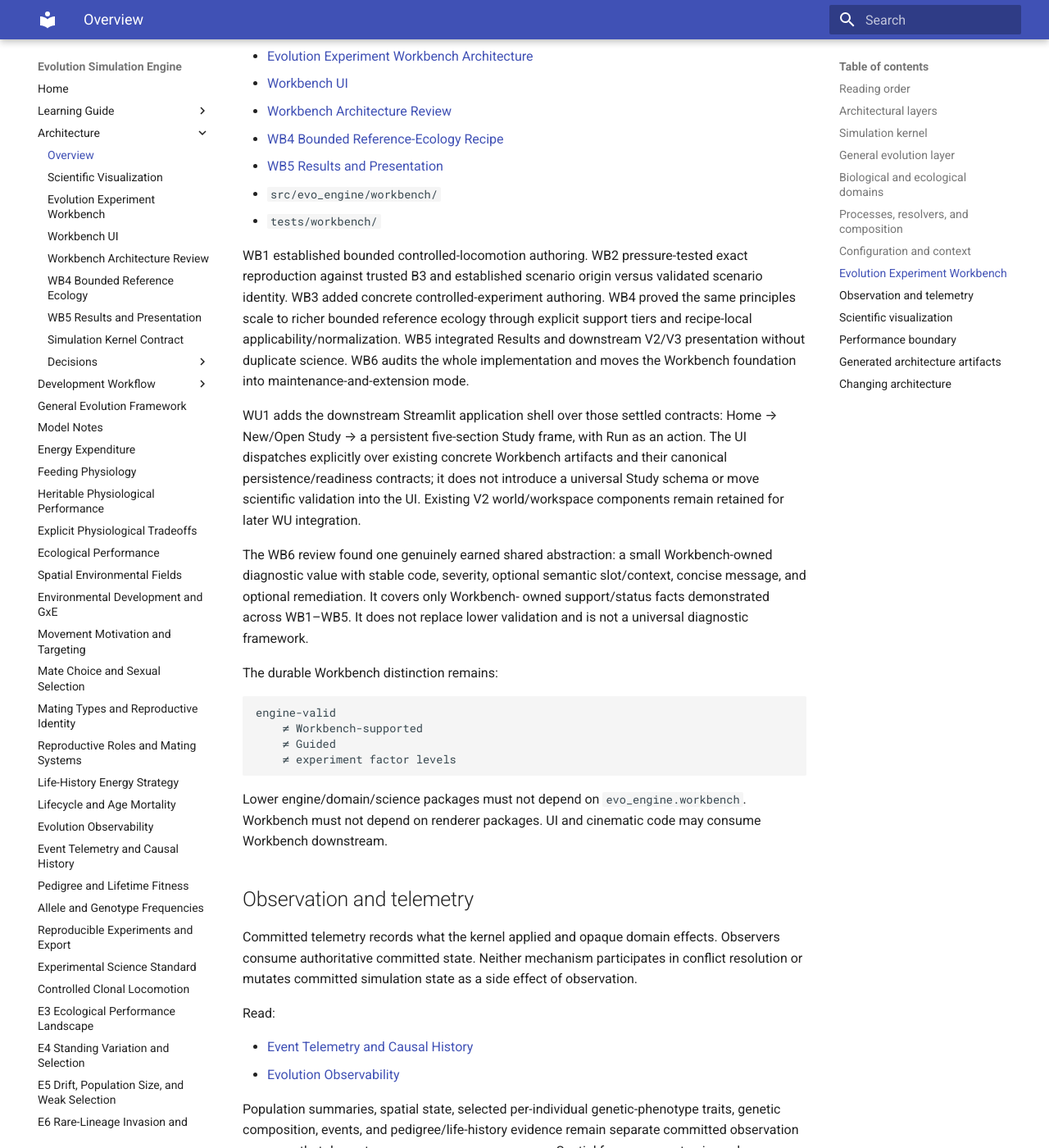
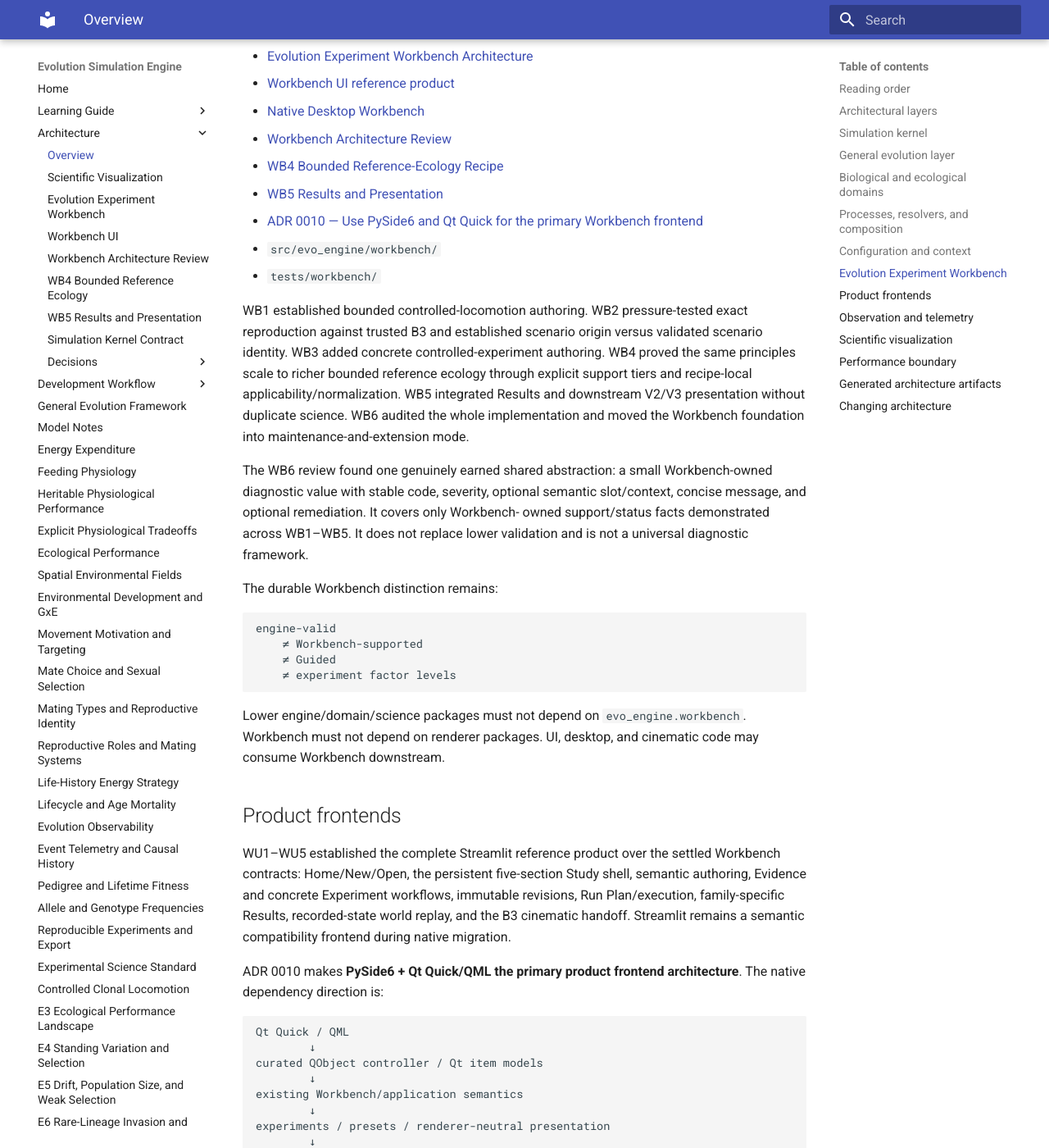
Before and after one commit to abdullahkhan57721/evolution-simulation-engine, an MkDocs documentation site: the page built from docs/architecture/index.md, in a window 1280 px wide and 1400 px high, scrolled down 3842 px. Shown: the whole window at 82% size. Built offline with MkDocs 1.6.1 and Material for MkDocs 9.7.7, drawn with Linux system fonts in a browser that asks for light colours; some of the changed text lies outside the part shown.

Commit message:
Index native desktop Workbench architecture

````diff
--- a/docs/architecture/index.md
+++ b/docs/architecture/index.md
@@ -162,10 +162,12 @@ validation path.
 Read:
 
 - [Evolution Experiment Workbench Architecture](../evolution_experiment_workbench.md)
-- [Workbench UI](../workbench_ui.md)
+- [Workbench UI reference product](../workbench_ui.md)
+- [Native Desktop Workbench](../desktop_workbench.md)
 - [Workbench Architecture Review](../workbench_architecture_review.md)
 - [WB4 Bounded Reference-Ecology Recipe](../wb4_bounded_reference_ecology.md)
 - [WB5 Results and Presentation](../wb5_results_presentation.md)
+- [ADR 0010 — Use PySide6 and Qt Quick for the primary Workbench frontend](../decisions/0010-use-pyside6-qt-quick-for-primary-workbench-frontend.md)
 - `src/evo_engine/workbench/`
 - `tests/workbench/`
 
@@ -174,16 +176,9 @@ reproduction against trusted B3 and established scenario origin versus validated
 scenario identity. WB3 added concrete controlled-experiment authoring. WB4 proved
 the same principles scale to richer bounded reference ecology through explicit
 support tiers and recipe-local applicability/normalization. WB5 integrated Results
-and downstream V2/V3 presentation without duplicate science. WB6 audits the whole
-implementation and moves the Workbench foundation into maintenance-and-extension
+and downstream V2/V3 presentation without duplicate science. WB6 audited the whole
+implementation and moved the Workbench foundation into maintenance-and-extension
 mode.
-
-WU1 adds the downstream Streamlit application shell over those settled contracts:
-Home → New/Open Study → a persistent five-section Study frame, with Run as an action.
-The UI dispatches explicitly over existing concrete Workbench artifacts and their
-canonical persistence/readiness contracts; it does not introduce a universal Study
-schema or move scientific validation into the UI. Existing V2 world/workspace
-components remain retained for later WU integration.
 
 The WB6 review found one genuinely earned shared abstraction: a small
 Workbench-owned diagnostic value with stable code, severity, optional semantic
@@ -201,8 +196,46 @@ engine-valid
 ```
 
 Lower engine/domain/science packages must not depend on `evo_engine.workbench`.
-Workbench must not depend on renderer packages. UI and cinematic code may consume
-Workbench downstream.
+Workbench must not depend on renderer packages. UI, desktop, and cinematic code may
+consume Workbench downstream.
+
+## Product frontends
+
+WU1–WU5 established the complete Streamlit reference product over the settled
+Workbench contracts: Home/New/Open, the persistent five-section Study shell,
+semantic authoring, Evidence and concrete Experiment workflows, immutable revisions,
+Run Plan/execution, family-specific Results, recorded-state world replay, and the B3
+cinematic handoff. Streamlit remains a semantic compatibility frontend during native
+migration.
+
+ADR 0010 makes **PySide6 + Qt Quick/QML the primary product frontend architecture**.
+The native dependency direction is:
+
+```text
+Qt Quick / QML
+        ↓
+curated QObject controller / Qt item models
+        ↓
+existing Workbench/application semantics
+        ↓
+experiments / presets / renderer-neutral presentation
+        ↓
+biology
+        ↓
+frozen kernel
+```
+
+QML receives intentionally exposed scalar properties, signals, slots, and item-model
+roles rather than arbitrary mutable Workbench/domain object graphs. Scientific edits
+must commit through existing concrete Workbench APIs, and exact persistence remains
+the existing concrete Workbench formats. PySide6 is an optional downstream desktop
+dependency; lower packages must not depend on `evo_engine.desktop` or PySide6.
+
+Q0 proves the Reference Ecology vertical, GUI-thread separation for the synchronous
+runner, native `WorldPresentationFrame` rendering, and standalone deployment. Q1 is
+the next product milestone and should build the persistent native Study shell plus
+concrete routing without inventing a universal Study schema. See
+`docs/desktop_workbench.md` for the exact handoff.
 
 ## Observation and telemetry
 
@@ -243,9 +276,9 @@ renderer-specific primitives and choreography
 ```
 
 Workbench result/presentation integration follows the same rule. Missing evidence
-can produce structured Workbench remediation, but UI/cinematic code must never
-reconstruct scientific events, genetics, pedigree, or spatial history that were not
-recorded.
+can produce structured Workbench remediation, but Streamlit/QML/cinematic code must
+never reconstruct scientific events, genetics, pedigree, or spatial history that
+were not recorded.
 
 Do not put renderer metadata into modeled entities or committed scientific records,
 and do not introduce a universal scene/replay abstraction merely because multiple
@@ -258,8 +291,8 @@ performance. Reference-ecology profiles intentionally remain useful integration
 signals, but their timings include domain-process costs.
 
 WB6 found no measured Workbench bottleneck requiring optimization. Spatial replay
-already carries a bounded evidence-volume advisory; do not optimize Workbench or
-kernel behavior speculatively.
+already carries a bounded evidence-volume advisory; do not optimize Workbench,
+desktop rendering, or kernel behavior speculatively.
 
 Read:
 
@@ -285,5 +318,7 @@ Before changing a public contract or dependency direction:
 5. update architecture documentation and tests in the same PR;
 6. update `current_state.md` or `roadmap.md` if the milestone materially changes
    the orientation/direction they summarize;
-7. run `./scripts/architecture` and `./scripts/kernel_contracts` in addition to
-   the broader quality gate.
+7. follow `docs/development/validation_workflow.md`: focused checks and
+   `./scripts/fix` while iterating, the fast checkpoint for ordinary draft work, and
+   the complete local/non-draft gate only for a functionally complete merge
+   candidate; add architecture/kernel checks when the changed boundary requires them.
````
